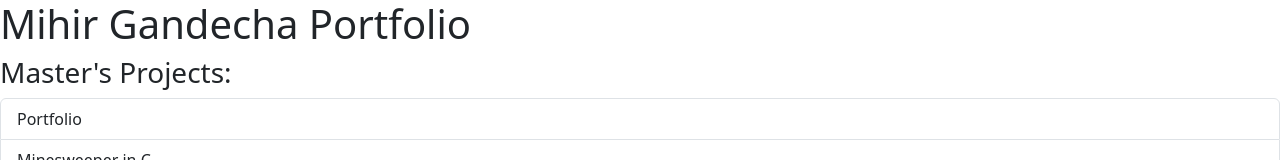
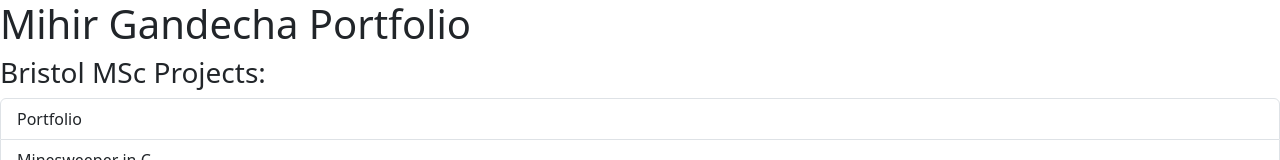
Before and after one commit to mihirgandecha/Portfolio-React-Typescript, a React (Vite) app: page / in a window 1280 px wide. Shown: the top 160 px of the page. Built offline with nearby package versions, Linux system fonts and the light colour scheme.

Commit message:
Implement interface

```diff
--- a/src/App.tsx
+++ b/src/App.tsx
@@ -3,11 +3,21 @@ import ListGroup from "./components/ListGroup";
 import { Fragment } from "react/jsx-runtime";
 
 function App() {
+  let items = [
+    "Portfolio",
+    "Minesweeper in C",
+    "NQueens in C",
+    "Turtle in C",
+    "SQL in Java",
+    "Text Game in Java",
+    "Group Game Project in Processing",
+    "Mynt Finance Full Stack Mobile Appliation in Flutter"
+  ];
   return (
     <Fragment>
       <NameHeader></NameHeader>
       <Fragment>
-        <ListGroup></ListGroup>
+        <ListGroup items={items} headings="Bristol MSc Projects:" />
       </Fragment>
     </Fragment>
   );
--- a/src/components/ListGroup.tsx
+++ b/src/components/ListGroup.tsx
@@ -1,17 +1,12 @@
 import { useState } from "react";
 
-function ListGroup() {
+interface Project {
+  items: string[];
+  headings: string;
+}
+
+function ListGroup({ items, headings }: Project) {
   //how to render elements dynamically:
-  let items = [
-    "Portfolio",
-    "Minesweeper in C",
-    "NQueens in C",
-    "Turtle in C",
-    "SQL in Java",
-    "Text Game in Java",
-    "Group Game Project in Processing",
-    "Mynt Finance Full Stack Mobile Appliation in Flutter"
-  ];
   //state hook - this component has data that changes over time
   const [selectedIndex, setSelectedIndex] = useState(-1);
   // arr[0] //variable (selectedIndex)
@@ -36,7 +31,7 @@ function ListGroup() {
   //take each item and convert to item of type <li>
   return (
     <>
-      <h3>Master's Projects:</h3>
+      <h3>{headings}</h3>
       {items.length === 0 && <p>No projects found</p>}
       <ul className="list-group">
         {items.map((item, index) => (
```
